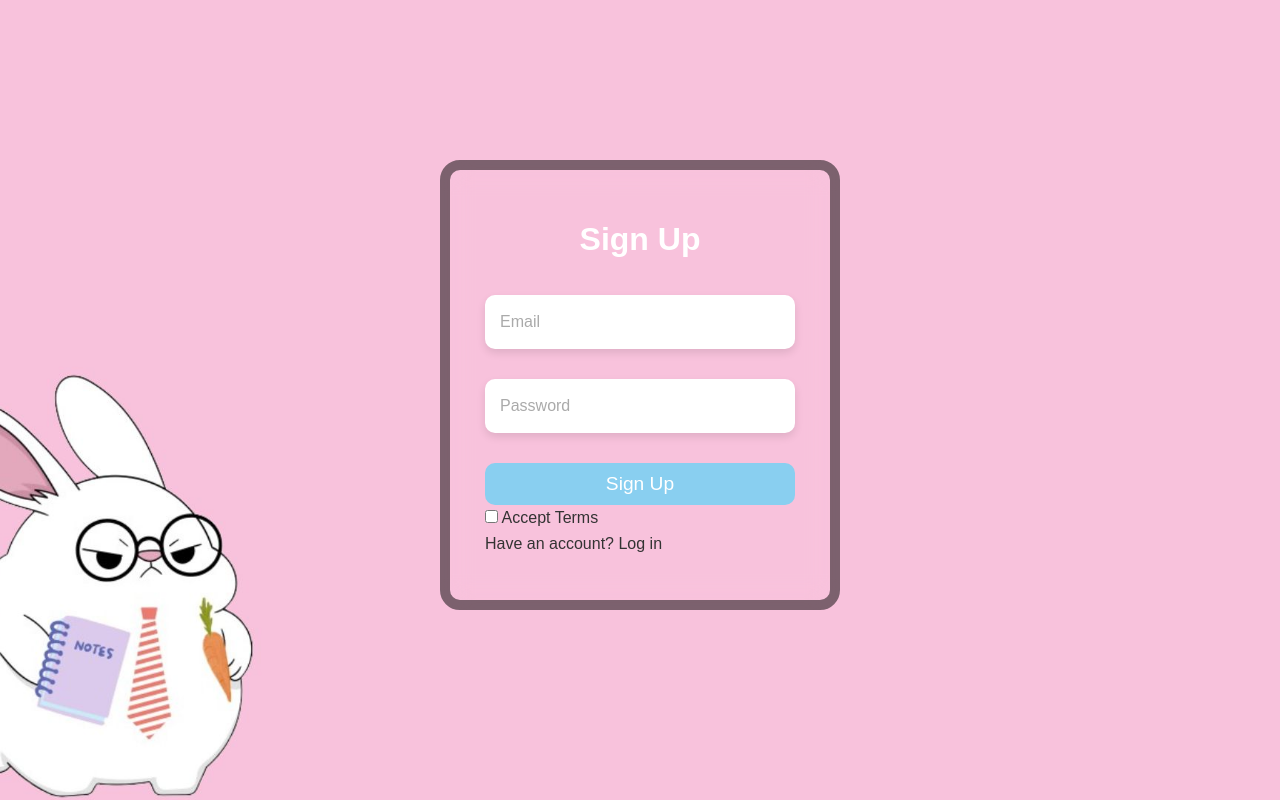
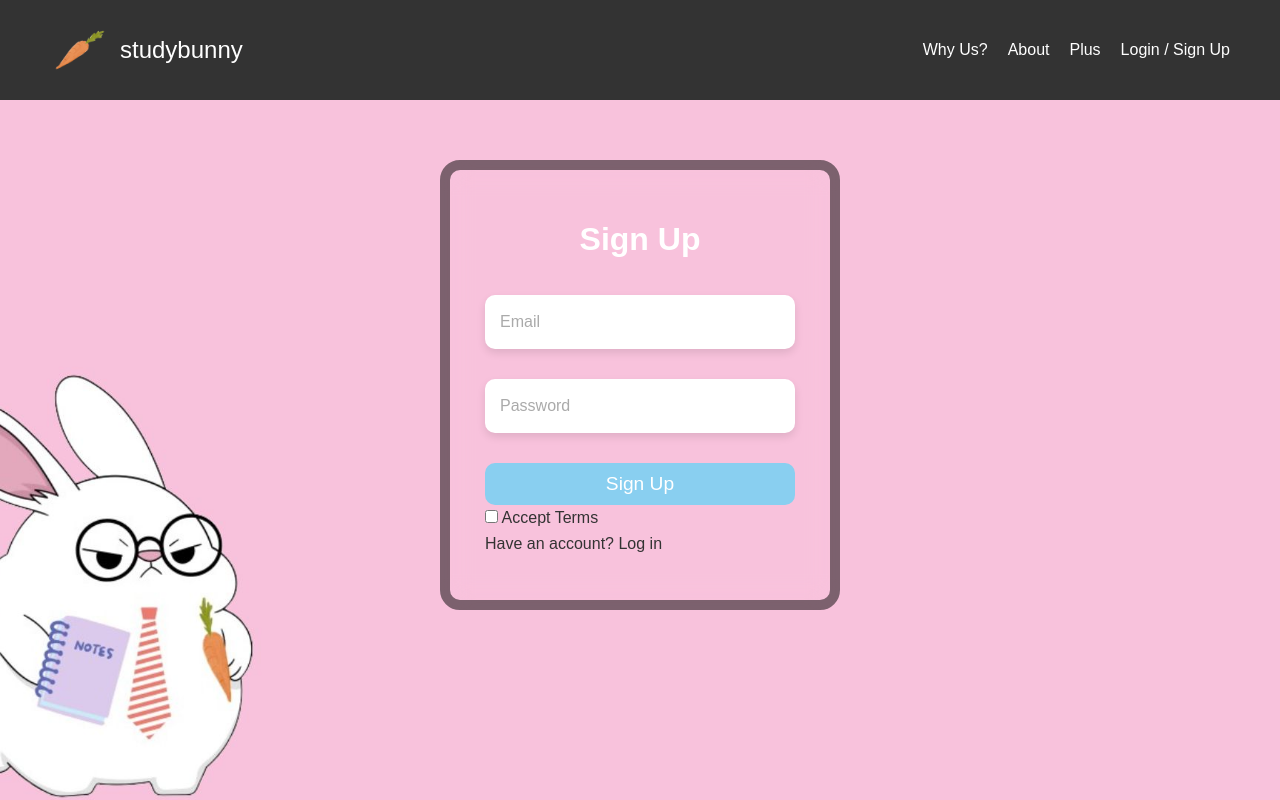
Before and after one commit to Muhamed530/StudyBunny, a Python web app: template templates/signupPage.html in a window 1280 px wide. Run offline with Jinja, Linux system fonts and the light colour scheme; the template is opened without the code that fills it, so the values that code supplies are empty.

Commit message:
Edited formatting

```diff
--- a/templates/loginPage.html
+++ b/templates/loginPage.html
@@ -11,7 +11,7 @@
 <body>
     <nav class="navbar">
         <div class ="logo-container">
-            <img src="/static/images/StudyBunny_Logo.png" alt = "StudyBunny Logo" width="40" height="50">
+            <img src="/static/images/carrot.png" alt = "StudyBunny Logo" width="60" height="60">
             <span class = "logo-text">studybunny</span>
         </div>
         <ul class="nav-links">
--- a/templates/signupPage.html
+++ b/templates/signupPage.html
@@ -8,6 +8,21 @@
     <link rel="stylesheet" href="/static/css/loginPage.css">
     <script defer src="/static/js/loginPage.js"></script>
 </head>
+
+<body>
+    <nav class="navbar">
+        <div class ="logo-container">
+            <img src="/static/images/carrot.png" alt = "StudyBunny Logo" width="60" height="60">
+            <span class = "logo-text">studybunny</span>
+        </div>
+        <ul class="nav-links">
+            <li><a href="#">Why Us?</a></li>
+            <li><a href="#">About</a></li>
+            <li><a href="#">Plus</a></li>
+            <li><a href="#">Login / Sign Up</a></li>
+        </ul>
+    </nav>
+</body>
 
 <section>
     <div class = "form-box">
```
Also changed, not shown: static/images/carrot.png (added).
